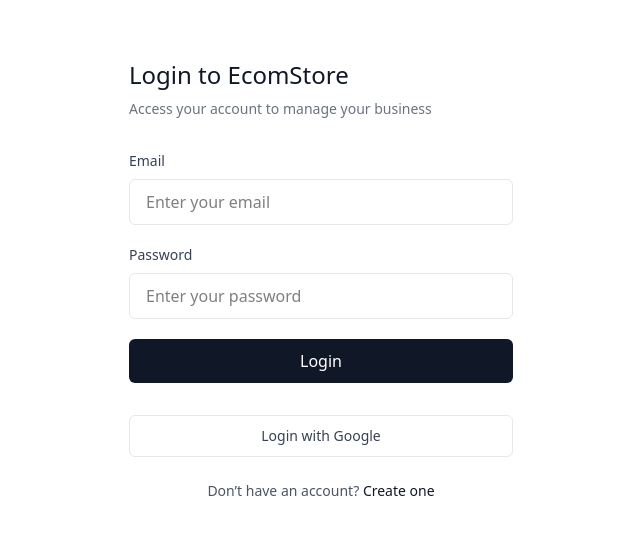
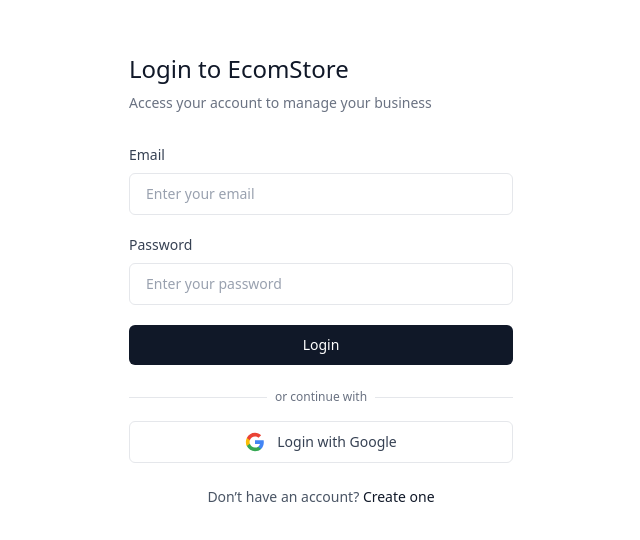
Before and after one commit to NoorulHaqueshaikh/EcomStore, a React app: page /auth/login in a window 1280 px wide. Shown: the part 120-660 px from the top of the page, without its empty margins (319-959 px from the left). Built offline with nearby package versions, Linux system fonts and the light colour scheme; no server answers; the HTML template or start-up script is replaced by a standard one.

Commit message:
Updated Google Auth backend

```diff
--- a/src/components/Login.jsx
+++ b/src/components/Login.jsx
@@ -1,56 +1,68 @@
-import React, { useEffect, useState } from 'react'
+import React from 'react'
 import { useNavigate } from 'react-router-dom'
+import { useEffect } from 'react'
+import { useState } from 'react'
+
 
 function Login() {
 
-  const [email,setEmail] = useState("");
-  const [password,setPassword] = useState("");
+  const [email,setEmail] = useState();
+  const [password,setPassword] = useState();
   const [userloginmsg,setUserloginmsg] = useState("Access your account to manage your business");
+
+  // below is for protecting route
 
   const navigate = useNavigate()
 
-  // ✅ Check if user already logged in
   useEffect(() => {
-    checkLogin();
-  }, []);
+    getToken()
+  },[])
 
-  const checkLogin = async () => {
+
+  const getToken = async () => {
     const res = await fetch('https://ecomstore-backend-qrd5.onrender.com/auth/login', {
       method: 'GET',
-      headers: { 'Content-Type': 'application/json' },
+      headers: {
+        'Content-Type': 'application/json'
+      },
       credentials: "include"
-    });
+    })
+    const token = await res.json()
 
-    const token = await res.json()
     if(token.status){
       navigate("/")
+    }else{
+      navigate("/auth/login")
     }
   }
 
-  // ✅ Login with email + password
+  // below for login operation
+
   const handleSubmit = async (e) => {
     e.preventDefault();
 
     const res = await fetch("https://ecomstore-backend-qrd5.onrender.com/auth/loginuser",{
       method: 'POST',
-      headers: { 'Content-Type': 'application/json' },
+      headers: {
+        'Content-Type': 'application/json'
+      },
       body: JSON.stringify({email,password}),
       credentials: "include"
-    });
-
+    })
     const data = await res.json()
     setUserloginmsg(data.message)
-
     if(data.message === "exits"){
       navigate("/")
     }
   }
 
-  // ✅ Detect Google success redirect
+  // below for google login
+
   useEffect(() => {
   const params = new URLSearchParams(window.location.search);
   const success = params.get("success");
 
+  // If Google login succeeded, redirect to home
   if (success === "true") {
     navigate("/");
   }
@@ -75,7 +87,7 @@
             onChange={(e) => setEmail(e.target.value)}
             type="email"
             placeholder="Enter your email"
-              className="w-full px-4 py-2.5 bg-transparent border border-gray-200 rounded-md"
+            className="w-full px-4 py-2.5 bg-transparent border border-gray-200 rounded-md text-sm text-gray-900 placeholder:text-gray-400 focus:outline-none focus:border-gray-400 transition duration-200"
           />
         </div>
 
@@ -85,24 +97,55 @@
             onChange={(e) => setPassword(e.target.value)}
             type="password"
             placeholder="Enter your password"
-              className="w-full px-4 py-2.5 bg-transparent border border-gray-200 rounded-md"
+            className="w-full px-4 py-2.5 bg-transparent border border-gray-200 rounded-md text-sm text-gray-900 placeholder:text-gray-400 focus:outline-none focus:border-gray-400 transition duration-200"
           />
         </div>
 
         <button
           type="submit"
-            className="w-full py-2.5 bg-gray-900 text-white rounded-md"
+          className="w-full py-2.5 bg-gray-900 text-white text-sm font-medium rounded-md hover:bg-gray-800 focus:outline-none focus:ring-2 focus:ring-gray-400 focus:ring-offset-2 transition duration-200"
         >
           Login
         </button>
       </form>
 
       <div className="mt-6">
+        <div className="relative">
+          <div className="absolute inset-0 flex items-center">
+            <div className="w-full border-t border-gray-200" />
+          </div>
+          <div className="relative flex justify-center text-xs">
+            <span className="bg-white px-2 text-gray-500">or continue with</span>
+          </div>
+        </div>
+
         <button
           onClick={handleGoogleLogin}
           type="button"
-            className="mt-2 w-full inline-flex items-center justify-center gap-3 border border-gray-200 text-gray-700 rounded-md px-4 py-2.5 hover:bg-gray-50"
+          className="mt-4 w-full inline-flex items-center justify-center gap-3 border border-gray-200 text-gray-700 rounded-md px-4 py-2.5 hover:bg-gray-50 transition"
         >
+          <svg
+            className="w-5 h-5"
+            viewBox="0 0 24 24"
+            aria-hidden="true"
+          >
+            <path
+              d="M22.56 12.25c0-.78-.07-1.53-.2-2.25H12v4.26h5.92c-.26 1.37-1.04 2.53-2.21 3.31v2.77h3.57c2.08-1.92 3.28-4.74 3.28-8.09z"
+              fill="#4285F4"
+            />
+            <path
+              d="M12 23c2.97 0 5.46-.98 7.28-2.66l-3.57-2.77c-.98.66-2.23 1.06-3.71 1.06-2.86 0-5.29-1.93-6.16-4.53H2.18v2.84C3.99 20.53 7.7 23 12 23z"
+              fill="#34A853"
+            />
+            <path
+              d="M5.84 14.09c-.22-.66-.35-1.36-.35-2.09s.13-1.43.35-2.09V7.07H2.18C1.43 8.55 1 10.22 1 12s.43 3.45 1.18 4.93l2.85-2.22.81-.62z"
+              fill="#FBBC05"
+            />
+            <path
+              d="M12 5.38c1.62 0 3.06.56 4.21 1.64l3.15-3.15C17.45 2.09 14.97 1 12 1 7.7 1 3.99 3.47 2.18 7.07l3.66 2.84c.87-2.6 3.3-4.53 6.16-4.53z"
+              fill="#EA4335"
+            />
+          </svg>
           <span className="text-sm">Login with Google</span>
         </button>
       </div>
@@ -118,4 +161,4 @@
   )
 }
 
-export default Login;
+export default Login
```
Lines whose indentation alone changed are shown as unchanged.
